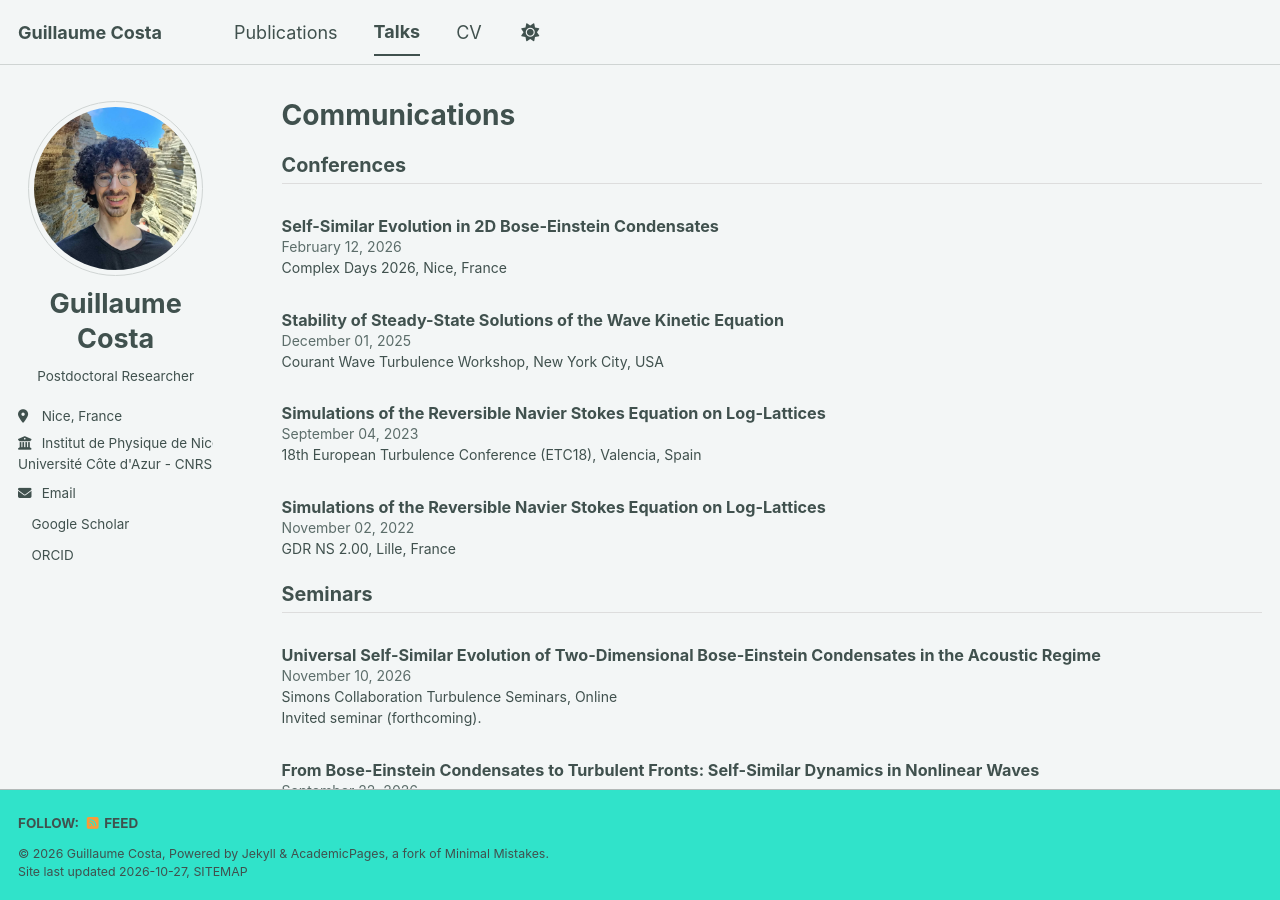
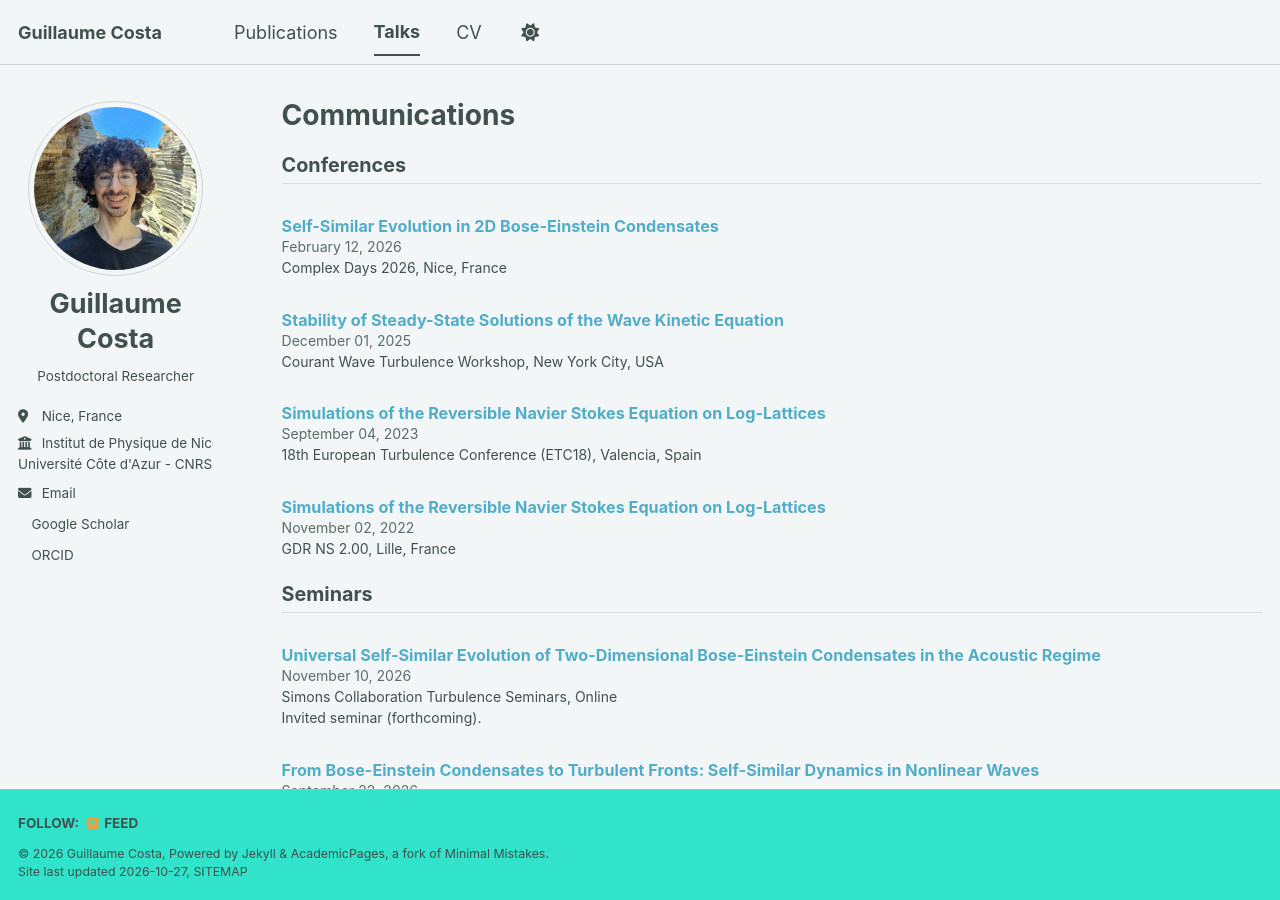
Before and after one commit to GuilCos/GuilCos.github.io, a Jekyll site: the page built from _pages/talks.html, in a window 1280 px wide and 900 px high. Built offline with Jekyll 4.4.1, drawn with Linux system fonts in a browser that asks for light colours; a script bundle is joined from its source files by our own code; a style sheet for code colours, icons or effects is not loaded.

Commit message:
Update archive-single-talk.html

```diff
--- a/_includes/archive-single-talk.html
+++ b/_includes/archive-single-talk.html
@@ -28,7 +28,7 @@
     {% endif %}
 
     <h2 class="archive__item-title" itemprop="headline">
-      {{ title }}
+      <span style="color: #52adc8;">{{ title }}</span>
     </h2>
 
     {% if post.date %}
```
